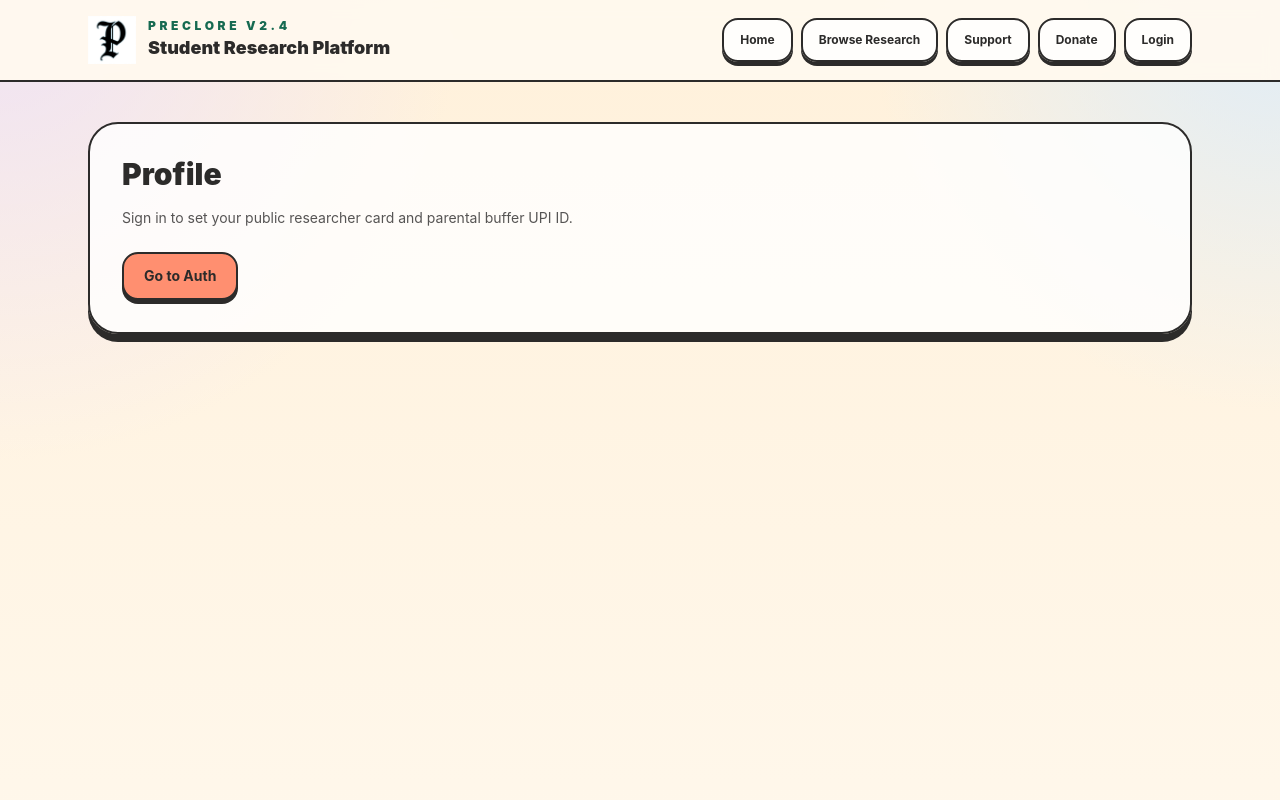
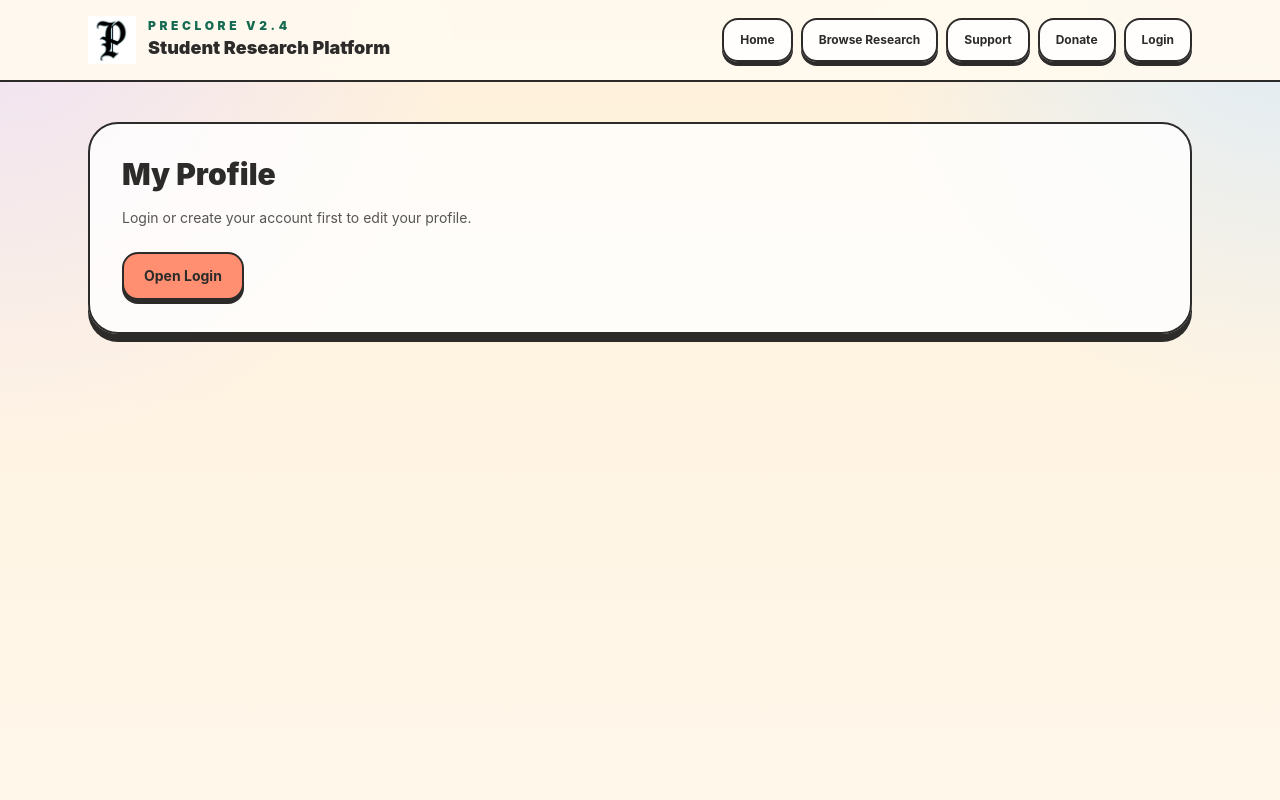
Before and after one commit to sai69692011-wq/Preclore, a Next.js app: page /profile in a window 1280 px wide. Shown: the top 800 px of the page. Built offline with nearby package versions, Linux system fonts and the light colour scheme; no server answers.

Commit message:
Revise profile page content and structure
Updated profile page to enhance user messaging and layout.

```diff
--- a/app/profile/page.jsx
+++ b/app/profile/page.jsx
@@ -4,14 +4,22 @@ import { createClient } from '@/lib/supabase/server';
 
 export default async function ProfilePage() {
   const supabase = await createClient();
-  const { data: { user } } = await supabase.auth.getUser();
+  const {
+    data: { user }
+  } = await supabase.auth.getUser();
 
   if (!user) {
     return (
       <div className="rounded-[30px] border-2 border-ink bg-white/80 p-8 shadow-[0_8px_0_0_rgba(44,43,42,1)]">
-        <h1 className="text-3xl font-black text-ink">Profile</h1>
-        <p className="mt-3 text-sm leading-7 text-ink/80">Sign in to set your public researcher card and parental buffer UPI ID.</p>
-        <div className="mt-5"><TactileButton href="/auth" variant="primary">Go to Auth</TactileButton></div>
+        <h1 className="text-3xl font-black text-ink">My Profile</h1>
+        <p className="mt-3 text-sm leading-7 text-ink/80">
+          Login or create your account first to edit your profile.
+        </p>
+        <div className="mt-5">
+          <TactileButton href="/auth" variant="primary">
+            Open Login
+          </TactileButton>
+        </div>
       </div>
     );
   }
```
